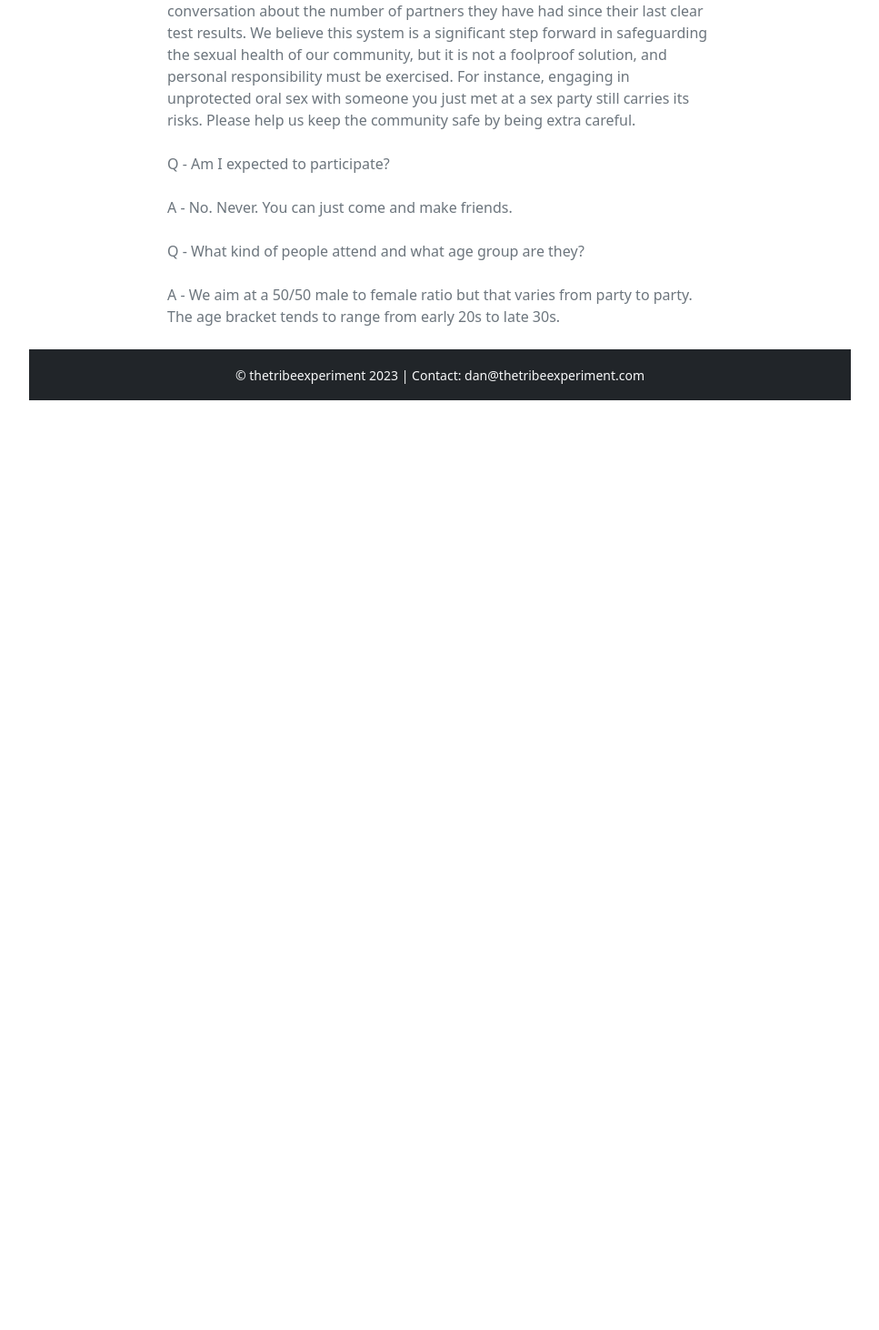
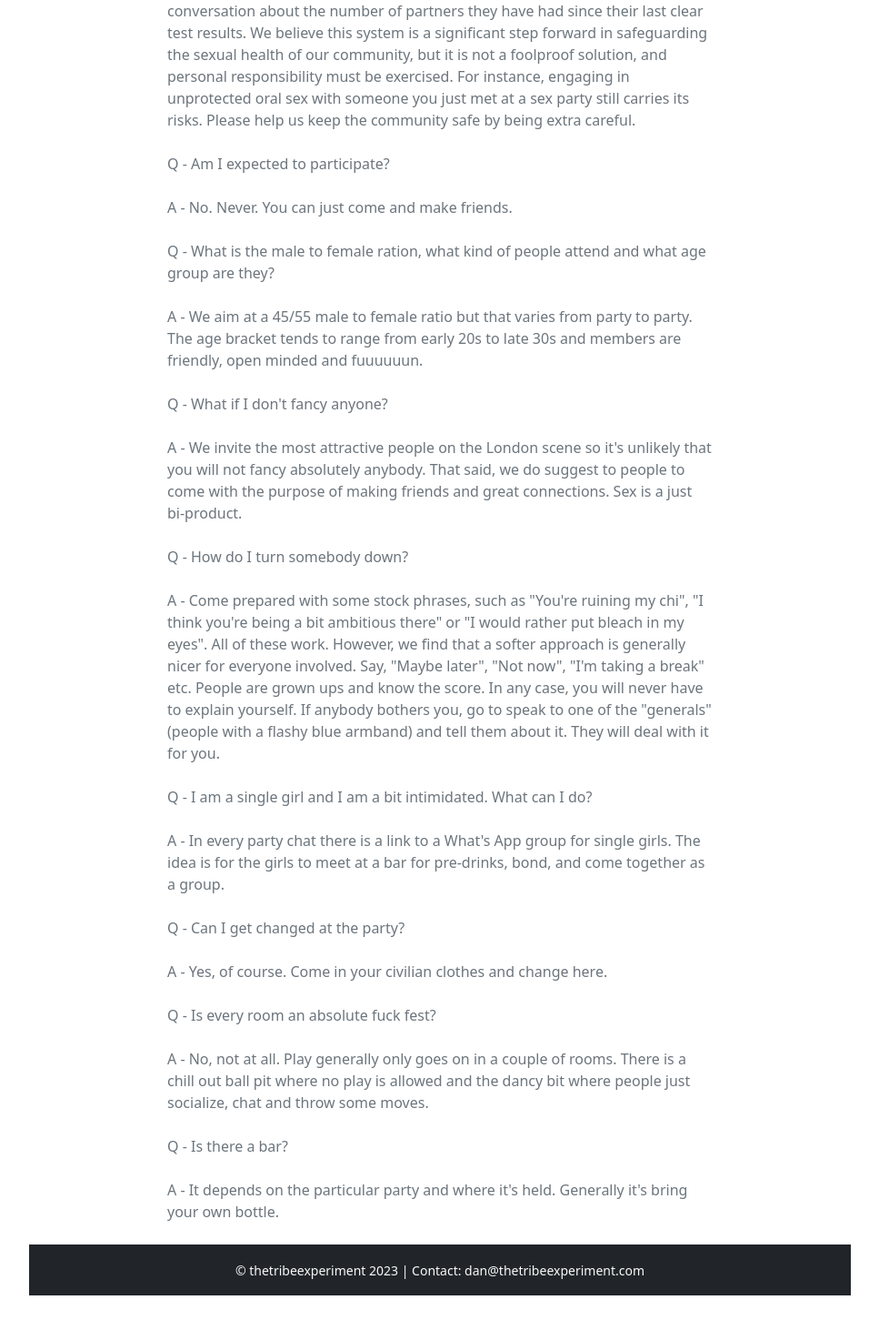
Before and after one commit to dantrovato/the-tribe-react18, a React (Vite) app: page /faq in a window 1280 px wide. Shown: the part 1190-2652 px from the top of the page at 91% size, without its empty margins (156-1123 px from the left). Before the commit the page ends 1678 px from the top, so only its background shows below. Built offline with nearby package versions, Linux system fonts and the light colour scheme.

Commit message:
Add questions to the faq

```diff
--- a/src/components/Bespoke.tsx
+++ b/src/components/Bespoke.tsx
@@ -10,7 +10,7 @@ const Bespoke = () => {
         Whatever your kink, there's a decent chance somebody in the group will
         be happy to indulge it for you. If you don't ask, you don't get. We will
         never kink shame, unless your kink involves reggaeton. Then you will be
-        severely shamed. Tut tut. Imagine the shame of liking reggaeton!
+        shamed severely. Imagine the shame of liking reggaeton!
       </p>
       <Footer />
     </div>
--- a/src/components/FAQ.tsx
+++ b/src/components/FAQ.tsx
@@ -50,11 +50,55 @@ const FAQ = () => {
       <p className="mb-4">Q - Am I expected to participate?</p>
       <p className="mb-4">A - No. Never. You can just come and make friends.</p>
       <p className="mb-4">
-        Q - What kind of people attend and what age group are they?
+        Q - What is the male to female ration, what kind of people attend and
+        what age group are they?
       </p>
       <p className="mb-4">
-        A - We aim at a 50/50 male to female ratio but that varies from party to
-        party. The age bracket tends to range from early 20s to late 30s.
+        A - We aim at a 45/55 male to female ratio but that varies from party to
+        party. The age bracket tends to range from early 20s to late 30s and
+        members are friendly, open minded and fuuuuuun.
+      </p>
+      <p className="mb-4">Q - What if I don't fancy anyone?</p>
+      <p className="mb-4">
+        A - We invite the most attractive people on the London scene so it's
+        unlikely that you will not fancy absolutely anybody. That said, we do
+        suggest to people to come with the purpose of making friends and great
+        connections. Sex is a just bi-product.
+      </p>
+      <p className="mb-4">Q - How do I turn somebody down?</p>
+      <p className="mb-4">
+        A - Come prepared with some stock phrases, such as "You're ruining my
+        chi", "I think you're being a bit ambitious there" or "I would rather
+        put bleach in my eyes". All of these work. However, we find that a
+        softer approach is generally nicer for everyone involved. Say, "Maybe
+        later", "Not now", "I'm taking a break" etc. People are grown ups and
+        know the score. In any case, you will never have to explain yourself. If
+        anybody bothers you, go to speak to one of the "generals" (people with a
+        flashy blue armband) and tell them about it. They will deal with it for
+        you.
+      </p>
+      <p className="mb-4">
+        Q - I am a single girl and I am a bit intimidated. What can I do?
+      </p>
+      <p className="mb-4">
+        A - In every party chat there is a link to a What's App group for single
+        girls. The idea is for the girls to meet at a bar for pre-drinks, bond,
+        and come together as a group.
+      </p>
+      <p className="mb-4">Q - Can I get changed at the party?</p>
+      <p className="mb-4">
+        A - Yes, of course. Come in your civilian clothes and change here.
+      </p>
+      <p className="mb-4">Q - Is every room an absolute fuck fest?</p>
+      <p className="mb-4">
+        A - No, not at all. Play generally only goes on in a couple of rooms.
+        There is a chill out ball pit where no play is allowed and the dancy bit
+        where people just socialize, chat and throw some moves.
+      </p>
+      <p className="mb-4">Q - Is there a bar?</p>
+      <p className="mb-4">
+        A - It depends on the particular party and where it's held. Generally
+        it's bring your own bottle.
       </p>
 
       <Footer />
```
